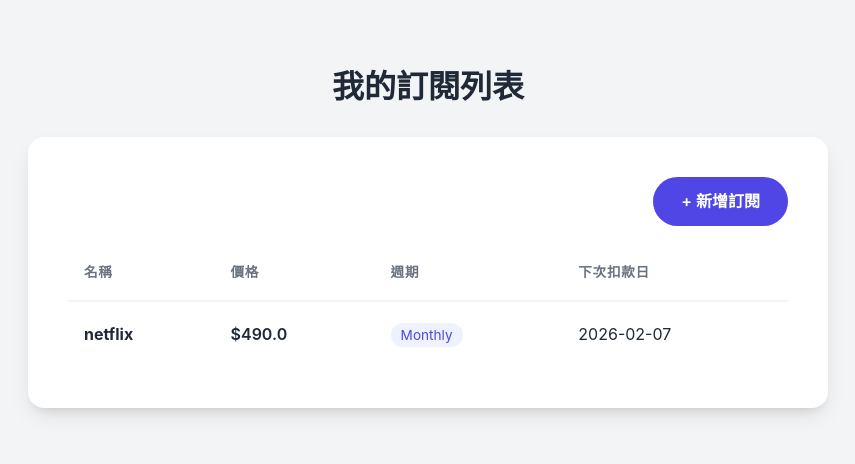
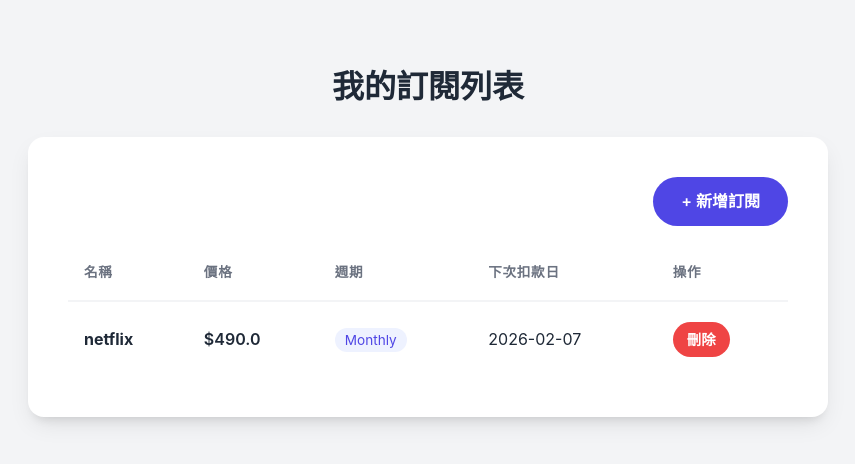
Before and after one commit to bibobibobi/SubMinder, a Flask app: page / in a window 1280 px wide. Shown: the top 464 px of the page, without its empty margins (212-1067 px from the left). Run offline with Flask 3, Linux system fonts and the light colour scheme; data comes from the database, SQL or seed files in the repository; both versions use the stored data as it was after the commit.

Commit message:
新增刪除功能 & 修改程式碼小錯誤

```diff
--- a/app.py
+++ b/app.py
@@ -43,6 +43,7 @@ def index():
     # 將資料傳遞給 index.html
     return render_template('index.html', subscriptions=subscriptions)
 
+# 新增路由
 @app.route('/add', methods=['GET', 'POST'])
 def add_subscription():
     if request.method == 'POST':
@@ -83,5 +84,18 @@ def add_subscription():
     # 如果是 GET 請求，就顯示表單
     return render_template('add.html')
 
+# 刪除路由
+@app.route('/delete/<int:id>')
+def delete_subscription(id):
+    # 根據 ID 找出那筆資料，如果找不到會回傳 404
+    subscription_to_delete = Subscription.query.get_or_404(id)
+
+    try:
+        db.session.delete(subscription_to_delete)
+        db.session.commit()
+        return redirect(url_for('index'))
+    except:
+        return "刪除時發生錯誤"
+
 if __name__ == '__main__':
     app.run(debug=True)
--- a/templates/add.html
+++ b/templates/add.html
@@ -23,7 +23,7 @@
             <form method="POST" action="/add">
                 <div class="form-group">
                     <label for="name">訂閱名稱</label>
-                    <input type="text" id="name" name="name" placeholder="例如：Netflix" required>
+                    <input type="text" id="name" name="name" placeholder="例如 Netflix" required>
                 </div>
 
                 <div class="form-group">
--- a/templates/index.html
+++ b/templates/index.html
@@ -25,6 +25,7 @@
                         <th>價格</th>
                         <th>週期</th>
                         <th>下次扣款日</th>
+                        <th>操作</th>
                     </tr>
                 </thead>
                 <tbody>
@@ -36,6 +37,13 @@
                                 style="background: #eef2ff; color: #4f46e5; padding: 4px 10px; border-radius: 20px; font-size: 0.85rem;">{{
                                 sub.billing_cycle }}</span></td>
                         <td>{{ sub.next_payment_date }}</td>
+                        <td>
+                            <a href="{{ url_for('delete_subscription', id=sub.id) }}" class="btn"
+                                style="background-color: #ef4444; padding: 6px 14px; font-size: 0.9rem;"
+                                onclick="return confirm('確定要刪除 {{ sub.name }} 嗎？');">
+                                刪除
+                            </a>
+                        </td>
                     </tr>
                     {% else %}
                     <tr>
```
Also changed, not shown: instance/subscriptions.db.
